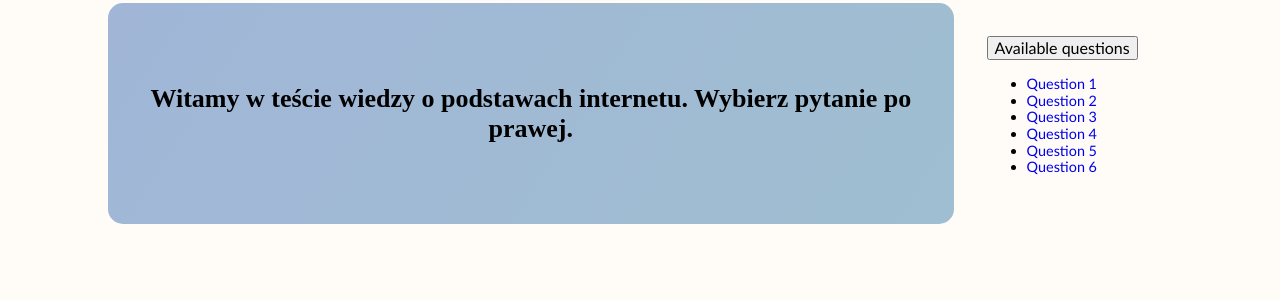
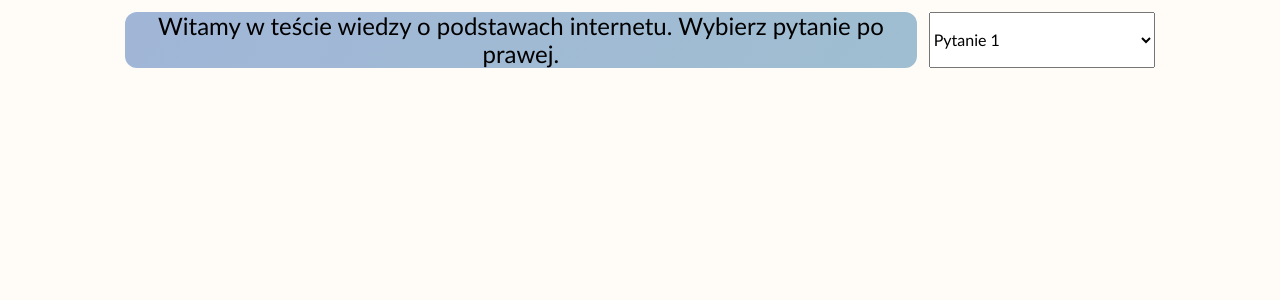
Before and after one commit to QuantumDock/HKT3, a Flask app: page /quiz in a window 1280 px wide. Shown: the part 52-352 px from the top of the page. Run offline with Flask 3, Linux system fonts and the light colour scheme; some web fonts are replaced.

Commit message:
[WIP] styles: refactor quiz styles

```diff
--- a/static/css/styles.css
+++ b/static/css/styles.css
@@ -121,81 +121,35 @@ h2 {
   align-self: end;
 }
 
-.questionbox{
-    background: linear-gradient(90deg, rgba(153,238,187,1) 0%, rgba(136,255,170,1) 100%);
-    border: solid rgba(102, 153, 153, 98);
-    border-width: 2px;
-    width: 70%;
+li {
+  font-size: 90%;
 }
 
-#redbox>ul>li>code{
-    color: #0000ff;
+.quiz {
+  display: grid;
+  grid-template-columns: 1fr 7fr 2fr 1fr;
+  column-gap: 12px;
+  padding-top: 12px;
 }
 
-#purplebox{
-    background-color: #bb99ff;
+.quiz__heading {
+  display: flex;
+  grid-column-start: 2;
+  font-size: 24px;
+  align-items: center;
+  justify-content: center;
+  text-align: center;
 }
 
-#javalink:link{
-    color: #00ffff;
+.questions {
+  text-align: center;
+  border-radius: 16px;
+  background: linear-gradient(
+    90deg,
+    rgba(153, 238, 187, 1) 0%,
+    rgba(136, 255, 170, 1) 100%
+  );
+  border-width: 2px;
+  width: 82%;
+  margin: auto;
 }
-
-#javalink:hover{
-    color: #000000;
-}
-
-a{
-    text-decoration: none;
-}
-
-li{
-    font-size: 90%;
-}
-
-.white-border {
-    border: solid rgba(255, 255, 255, 100)
-    border-width: 10px;
-    border-radius: 15px;
-}
-.flexbox {
-    padding: 20px;
-    width: 98%;
-    vertical-align: top;
-}
-.second {
-    width: 33%;
-    vertical-align: top;
-}
-.topbox-best {
-    width: 60%;
-}
-.topbox-quiz {
-    width: 85%;
-}
-.topbox {
-    vertical-align: top;
-    margin: auto;
-}
-#quiztop1 {
-    width: 80%;
-}
-#quiztop2 {
-    width: 20%;
-}
-.formbox {
-    text-align: center;
-    font-size: 130%;
-}
-h6 {
-    font-size: 26px !important;
-    font-family: Nunito;
-    text-align: center;
-}
-#purplebox {
-    background-color: #a1b5d8;
-    background: linear-gradient(
-    123deg,
-    rgba(161, 181, 216, 1) -10%,
-    rgba(159, 191, 208, 1) 110%
-    );
-}
--- a/templates/quiz.html
+++ b/templates/quiz.html
@@ -1,6 +1,36 @@
 {% extends "layout.html" %}
 
 {% block body %}
+
+<div class="quiz">
+        <span class="quiz__heading grid__element">Witamy w teście wiedzy o
+            podstawach internetu. Wybierz pytanie po prawej.</span>
+        <select>
+            {% for i in range(1, test+1) %}
+            <option id="i{{ i }}" onclick="quiz({{ i }})" value={{ i }}>Pytanie {{
+            i }}</option>
+            {% endfor %}
+        </select>
+</div>
+<div class="questions">
+{% for j in range(1, test+1) %}
+<div id="question{{ j }}" hidden>
+    <h2>{{ args[j-1][0] }}</h2>
+    <form>
+        {% for k in range(1, args[j-1]|length-1) %}
+        <input type="radio" id="q{{ j }}_{{ k }}" value={{ args[j-1][k] }} name="q">
+        <label for="q{{ j }}_{{ k }}">{{ args[j-1][k] }}</label><br>
+        {% endfor %}
+        <button type="button" id="q{{ j }}_submit" onClick="question({{ j }}, {{ corrects[j-1] }})">Submit</button>
+    </form>
+</div>
+{% endfor %}
+<div id="question0" class="questions" hidden>
+    <p>Gratulacje! Przeszedłeś wszystkie {{ test }} pytań! Możesz bezpiecznie korzystać z internetu!</p>
+</div>
+</div>
+</div>
+
 <script type="text/javascript">
     const QUESTIONS = {{ test }};
     function clear(){
@@ -10,7 +40,8 @@
     }
     function quiz(number){
         for(i = 0; i <= QUESTIONS; i++){ // 0 is not a question, but a special banner
-            document.getElementById("question"+i).hidden = !(i == number);
+            let question = document.getElementById("question"+i);
+            question.hidden = !(i == number);
         }
     }
     function question(q, qNumber){
@@ -36,46 +67,4 @@
         }
     }
 </script>
-
-<div class="topbox topbox-quiz">
-    <table>
-        <tr colspan=2>
-            <td id="quiztop1">
-                <div class="flexbox white-border topbox" id="purplebox">
-                    <h6>Witamy w teście wiedzy o podstawach internetu. Wybierz pytanie po prawej.</h6>
-                </div>
-            </td>
-            <td id="quiztop2">
-                <div class="flexbox">
-                    <div class="dropdown">
-                        <button class="btn btn-info dropdown-toggle" type="button" data-bs-toggle="dropdown" aria-expanded="false">
-                            Available questions
-                        </button>
-                        <ul class="dropdown-menu">
-                            {% for i in range(1, test+1) %}
-                                <li><a class="dropdown-item" id={{ i }} href="#" onclick="quiz({{ i }})">Question {{ i }}</a></li>
-                            {% endfor %}
-                        </ul>
-                    </div>
-                </div>
-            </td>
-        </tr>
-    </table>
-    <br>
-    {% for j in range(1, test+1) %}
-        <div id="question{{ j }}" class="questionbox flexbox white-border formbox" hidden>
-            <h6>{{ args[j-1][0] }}</h6>
-            <form>
-                {% for k in range(1, args[j-1]|length-1) %}
-                    <input type="radio" id="q{{ j }}_{{ k }}" value={{ args[j-1][k] }} name="q">
-                    <label for={{ args[j-1][k] }}>{{ args[j-1][k] }}</label><br>
-                {% endfor %}
-                <button type="button" id="q{{ j }}_submit" class="btn btn-primary" onClick="question({{ j }}, {{ corrects[j-1] }})">Submit</button>
-            </form>
-        </div>
-    {% endfor %}
-    <div id="question0" class="questionbox flexbox white-border formbox second topbox topbox-best" hidden>
-        <p>Gratulacje! Przeszedłeś wszystkie {{ test }} pytań! Możesz bezpiecznie korzystać z internetu!</p>
-    </div>
-</div>
 {% endblock %}
```
